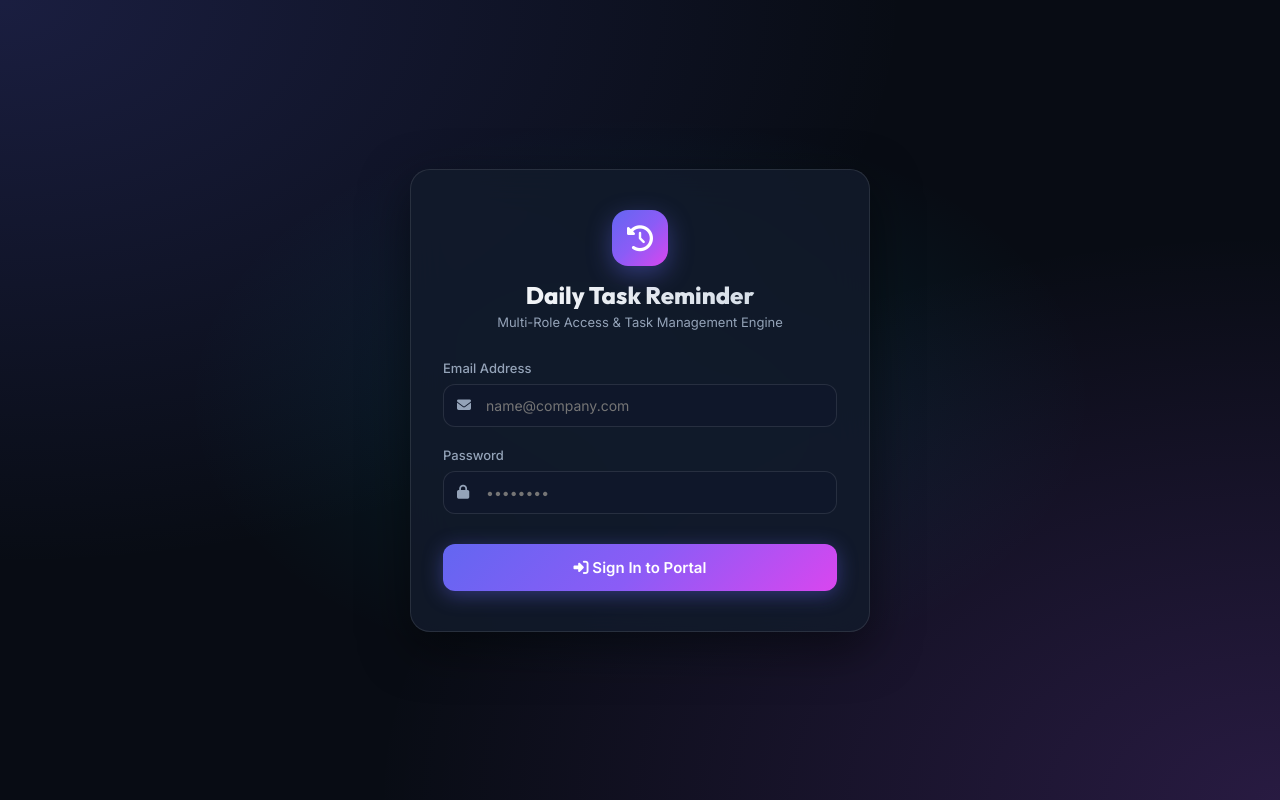
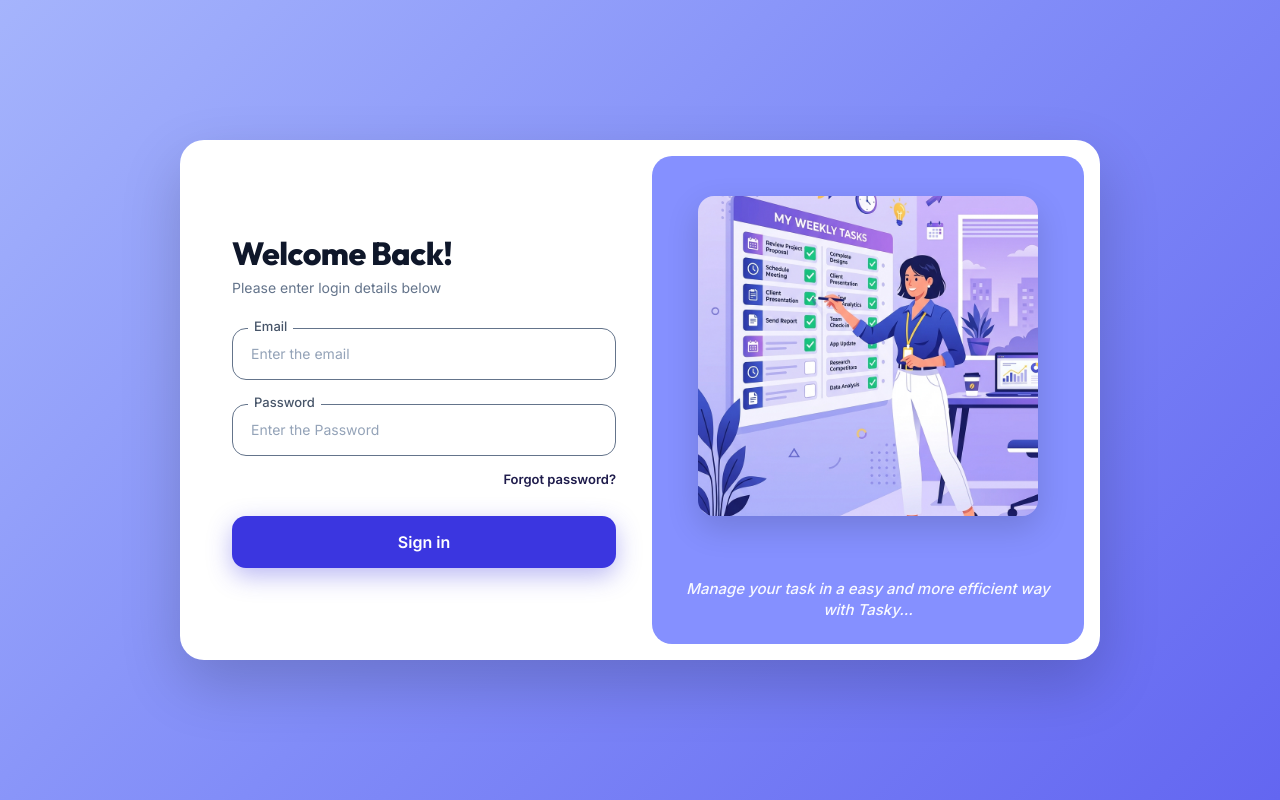
Before and after one commit to sainisoftravi/Daily-Task-Reminder-APP, a Flask app: page /login in a window 1280 px wide. Run offline with Flask 3, Linux system fonts and the light colour scheme.

Commit message:
Login Page

```diff
--- a/templates/login.html
+++ b/templates/login.html
@@ -3,29 +3,15 @@
 <head>
     <meta charset="UTF-8">
     <meta name="viewport" content="width=device-width, initial-scale=1.0">
-    <title>Login | Daily Task Log Reminder System</title>
+    <title>Sign In | Daily Task Log Reminder System</title>
     <!-- Google Fonts -->
     <link rel="preconnect" href="https://fonts.googleapis.com">
     <link rel="preconnect" href="https://fonts.gstatic.com" crossorigin>
-    <link href="https://fonts.googleapis.com/css2?family=Inter:wght@300;400;500;600;700&family=Outfit:wght@400;500;600;700;800&display=swap" rel="stylesheet">
+    <link href="https://fonts.googleapis.com/css2?family=Inter:wght@300;400;500;600;700&family=Outfit:wght@500;600;700;800&display=swap" rel="stylesheet">
     <!-- Font Awesome -->
     <link rel="stylesheet" href="https://cdnjs.cloudflare.com/ajax/libs/font-awesome/6.4.0/css/all.min.css">
 
     <style>
-        :root {
-            --bg-dark: #080c14;
-            --card-bg: rgba(18, 26, 43, 0.85);
-            --card-border: rgba(255, 255, 255, 0.1);
-            --primary: #6366f1;
-            --primary-gradient: linear-gradient(135deg, #6366f1 0%, #8b5cf6 50%, #d946ef 100%);
-            --accent-cyan: #06b6d4;
-            --accent-emerald: #10b981;
-            --text-main: #f8fafc;
-            --text-muted: #94a3b8;
-            --radius-lg: 20px;
-            --radius-md: 12px;
-        }
-
         * {
             box-sizing: border-box;
             margin: 0;
@@ -34,13 +20,7 @@
         }
 
         body {
-            background-color: var(--bg-dark);
-            background-image:
-                radial-gradient(at 0% 0%, rgba(99, 102, 241, 0.2) 0px, transparent 50%),
-                radial-gradient(at 100% 100%, rgba(168, 85, 247, 0.2) 0px, transparent 50%),
-                radial-gradient(at 50% 50%, rgba(6, 182, 212, 0.12) 0px, transparent 50%);
-            background-attachment: fixed;
-            color: var(--text-main);
+            background: linear-gradient(135deg, #a5b4fc 0%, #818cf8 50%, #6366f1 100%);
             min-height: 100vh;
             display: flex;
             justify-content: center;
@@ -48,160 +28,227 @@
             padding: 20px;
         }
 
-        .login-card {
+        .login-card-wrapper {
             width: 100%;
-            max-width: 460px;
-            background: var(--card-bg);
-            backdrop-filter: blur(20px);
-            -webkit-backdrop-filter: blur(20px);
-            border: 1px solid var(--card-border);
-            border-radius: var(--radius-lg);
-            box-shadow: 0 16px 48px rgba(0, 0, 0, 0.5);
-            padding: 40px 32px;
+            max-width: 920px;
+            background: #ffffff;
+            border-radius: 24px;
+            padding: 16px;
+            box-shadow: 0 24px 60px rgba(0, 0, 0, 0.18);
+            display: flex;
+            min-height: 520px;
         }
 
-        .brand-header {
-            text-align: center;
-            margin-bottom: 30px;
+        /* Left Column - Form */
+        .login-left-col {
+            flex: 1;
+            padding: 40px 36px;
+            display: flex;
+            flex-direction: column;
+            justify-content: center;
         }
 
-        .brand-icon {
-            width: 56px;
-            height: 56px;
-            border-radius: 16px;
-            background: var(--primary-gradient);
-            display: inline-flex;
-            align-items: center;
-            justify-content: center;
-            font-size: 26px;
-            color: #fff;
-            margin-bottom: 14px;
-            box-shadow: 0 8px 24px rgba(99, 102, 241, 0.4);
+        .welcome-title {
+            font-family: 'Outfit', sans-serif;
+            font-size: 32px;
+            font-weight: 800;
+            color: #0f172a;
+            margin-bottom: 6px;
+            letter-spacing: -0.5px;
         }
 
-        .brand-title {
-            font-family: 'Outfit', sans-serif;
-            font-size: 24px;
-            font-weight: 800;
-            background: linear-gradient(135deg, #fff 0%, #cbd5e1 100%);
-            -webkit-background-clip: text;
-            -webkit-text-fill-color: transparent;
+        .welcome-subtitle {
+            font-size: 14px;
+            color: #64748b;
+            margin-bottom: 32px;
         }
 
-        .brand-subtitle {
+        .error-alert {
+            background: #fef2f2;
+            border: 1px solid #fca5a5;
+            color: #b91c1c;
+            padding: 12px 16px;
+            border-radius: 12px;
             font-size: 13px;
-            color: var(--text-muted);
-            margin-top: 4px;
+            margin-bottom: 24px;
+            display: none;
         }
 
-        .form-group {
-            margin-bottom: 20px;
+        .floating-field {
+            position: relative;
+            margin-bottom: 24px;
         }
 
-        .form-label {
-            display: block;
+        .floating-field label {
+            position: absolute;
+            top: -10px;
+            left: 16px;
+            background: #ffffff;
+            padding: 0 6px;
             font-size: 13px;
-            margin-bottom: 8px;
-            color: var(--text-muted);
             font-weight: 500;
+            color: #475569;
+            z-index: 2;
         }
 
-        .input-wrapper {
-            position: relative;
-        }
-
-        .input-icon {
-            position: absolute;
-            left: 14px;
-            top: 50%;
-            transform: translateY(-50%);
-            color: var(--text-muted);
+        .floating-field input {
+            width: 100%;
+            height: 52px;
+            padding: 12px 18px;
+            border-radius: 14px;
+            border: 1.5px solid #64748b;
             font-size: 14px;
-        }
-
-        .form-control {
-            width: 100%;
-            padding: 12px 16px 12px 42px;
-            border-radius: var(--radius-md);
-            background-color: #0f172a;
-            border: 1px solid var(--card-border);
-            color: #ffffff;
-            font-size: 14px;
+            color: #0f172a;
             outline: none;
+            background: transparent;
             transition: all 0.2s;
         }
 
-        .form-control:focus {
-            border-color: var(--primary);
-            box-shadow: 0 0 0 3px rgba(99, 102, 241, 0.25);
+        .floating-field input::placeholder {
+            color: #94a3b8;
         }
 
-        .btn-submit {
+        .floating-field input:focus {
+            border-color: #3b36e0;
+            box-shadow: 0 0 0 3px rgba(59, 54, 224, 0.12);
+        }
+
+        .forgot-wrapper {
+            text-align: right;
+            margin-top: -12px;
+            margin-bottom: 28px;
+        }
+
+        .forgot-wrapper a {
+            color: #1e1b4b;
+            font-weight: 600;
+            font-size: 13px;
+            text-decoration: none;
+            transition: color 0.2s;
+        }
+
+        .forgot-wrapper a:hover {
+            color: #3b36e0;
+            text-decoration: underline;
+        }
+
+        .btn-signin {
             width: 100%;
-            padding: 14px;
-            border-radius: var(--radius-md);
-            background: var(--primary-gradient);
-            color: #fff;
+            height: 52px;
+            background: #3b36e0;
+            color: #ffffff;
+            font-size: 16px;
             font-weight: 600;
-            font-size: 15px;
+            border-radius: 14px;
             border: none;
             cursor: pointer;
-            box-shadow: 0 4px 20px rgba(99, 102, 241, 0.4);
+            box-shadow: 0 8px 24px rgba(59, 54, 224, 0.35);
             transition: all 0.2s;
-            margin-top: 10px;
         }
 
-        .btn-submit:hover {
-            opacity: 0.95;
+        .btn-signin:hover {
+            background: #2d28cb;
             transform: translateY(-1px);
+            box-shadow: 0 12px 28px rgba(59, 54, 224, 0.45);
         }
 
-        .error-alert {
-            background: rgba(244, 63, 94, 0.15);
-            border: 1px solid rgba(244, 63, 94, 0.3);
-            color: #fda4af;
-            padding: 12px 16px;
-            border-radius: var(--radius-md);
-            font-size: 13px;
-            margin-bottom: 20px;
-            display: none;
+        .btn-signin:active {
+            transform: translateY(0);
+        }
+
+        /* Right Column - Hero Banner */
+        .login-right-col {
+            flex: 1;
+            background: #8590ff;
+            border-radius: 20px;
+            padding: 32px 24px 24px 24px;
+            display: flex;
+            flex-direction: column;
+            justify-content: space-between;
+            align-items: center;
+            position: relative;
+            overflow: hidden;
+        }
+
+        .banner-img {
+            width: 100%;
+            max-width: 340px;
+            max-height: 320px;
+            object-fit: cover;
+            border-radius: 16px;
+            box-shadow: 0 12px 32px rgba(0, 0, 0, 0.15);
+            margin-top: 8px;
+        }
+
+        .banner-footer {
+            text-align: center;
+            width: 100%;
+            margin-top: 16px;
+        }
+
+        .banner-caption {
+            color: #ffffff;
+            font-style: italic;
+            font-weight: 500;
+            font-size: 15px;
+            text-align: center;
+            opacity: 0.95;
+            line-height: 1.4;
+            margin-bottom: 0;
+        }
+
+        /* Responsive Layout */
+        @media (max-width: 768px) {
+            .login-card-wrapper {
+                flex-direction: column;
+            }
+            .login-right-col {
+                min-height: 260px;
+                padding: 24px;
+            }
+            .banner-img {
+                max-height: 200px;
+            }
         }
     </style>
 </head>
 <body>
 
-    <div class="login-card">
-        <div class="brand-header">
-            <div class="brand-icon">
-                <i class="fa-solid fa-clock-rotate-left"></i>
-            </div>
-            <div class="brand-title">Daily Task Reminder</div>
-            <div class="brand-subtitle">Multi-Role Access & Task Management Engine</div>
+    <div class="login-card-wrapper">
+        <!-- Left Side: Login Form -->
+        <div class="login-left-col">
+            <h1 class="welcome-title">Welcome Back!</h1>
+            <p class="welcome-subtitle">Please enter login details below</p>
+
+            <div class="error-alert" id="error-box"></div>
+
+            <form id="login-form" onsubmit="handleLoginSubmit(event)">
+                <div class="floating-field">
+                    <label for="login-email">Email</label>
+                    <input type="email" id="login-email" required placeholder="Enter the email">
+                </div>
+
+                <div class="floating-field">
+                    <label for="login-password">Password</label>
+                    <input type="password" id="login-password" required placeholder="Enter the Password">
+                </div>
+
+                <div class="forgot-wrapper">
+                    <a href="javascript:void(0)" onclick="alert('Please contact your administrator to reset your password.')">Forgot password?</a>
+                </div>
+
+                <button type="submit" class="btn-signin" id="submit-btn">Sign in</button>
+            </form>
         </div>
 
-        <div class="error-alert" id="error-box"></div>
+        <!-- Right Side: Tasky Hero Graphic -->
+        <div class="login-right-col">
+            <img src="/static/images/login_illustration.jpg" alt="Task Management Illustration" class="banner-img">
 
-        <form id="login-form" onsubmit="handleLoginSubmit(event)">
-            <div class="form-group">
-                <label class="form-label">Email Address</label>
-                <div class="input-wrapper">
-                    <i class="fa-solid fa-envelope input-icon"></i>
-                    <input type="email" id="login-email" class="form-control" required placeholder="name@company.com">
-                </div>
+            <div class="banner-footer">
+                <p class="banner-caption">Manage your task in a easy and more efficient way with Tasky...</p>
             </div>
-
-            <div class="form-group">
-                <label class="form-label">Password</label>
-                <div class="input-wrapper">
-                    <i class="fa-solid fa-lock input-icon"></i>
-                    <input type="password" id="login-password" class="form-control" required placeholder="••••••••">
-                </div>
-            </div>
-
-            <button type="submit" class="btn-submit" id="submit-btn">
-                <i class="fa-solid fa-right-to-bracket"></i> Sign In to Portal
-            </button>
-        </form>
+        </div>
     </div>
 
     <script>
@@ -235,13 +282,13 @@
                 } else {
                     errorBox.innerText = data.error || 'Invalid login credentials.';
                     errorBox.style.display = 'block';
-                    submitBtn.innerHTML = `<i class="fa-solid fa-right-to-bracket"></i> Sign In to Portal`;
+                    submitBtn.innerText = 'Sign in';
                     submitBtn.disabled = false;
                 }
             } catch (err) {
                 errorBox.innerText = 'Connection error. Please try again.';
                 errorBox.style.display = 'block';
-                submitBtn.innerHTML = `<i class="fa-solid fa-right-to-bracket"></i> Sign In to Portal`;
+                submitBtn.innerText = 'Sign in';
                 submitBtn.disabled = false;
             }
         }
```
Also changed, not shown: data/app_database.db, static/images/login_illustration.jpg (added).
